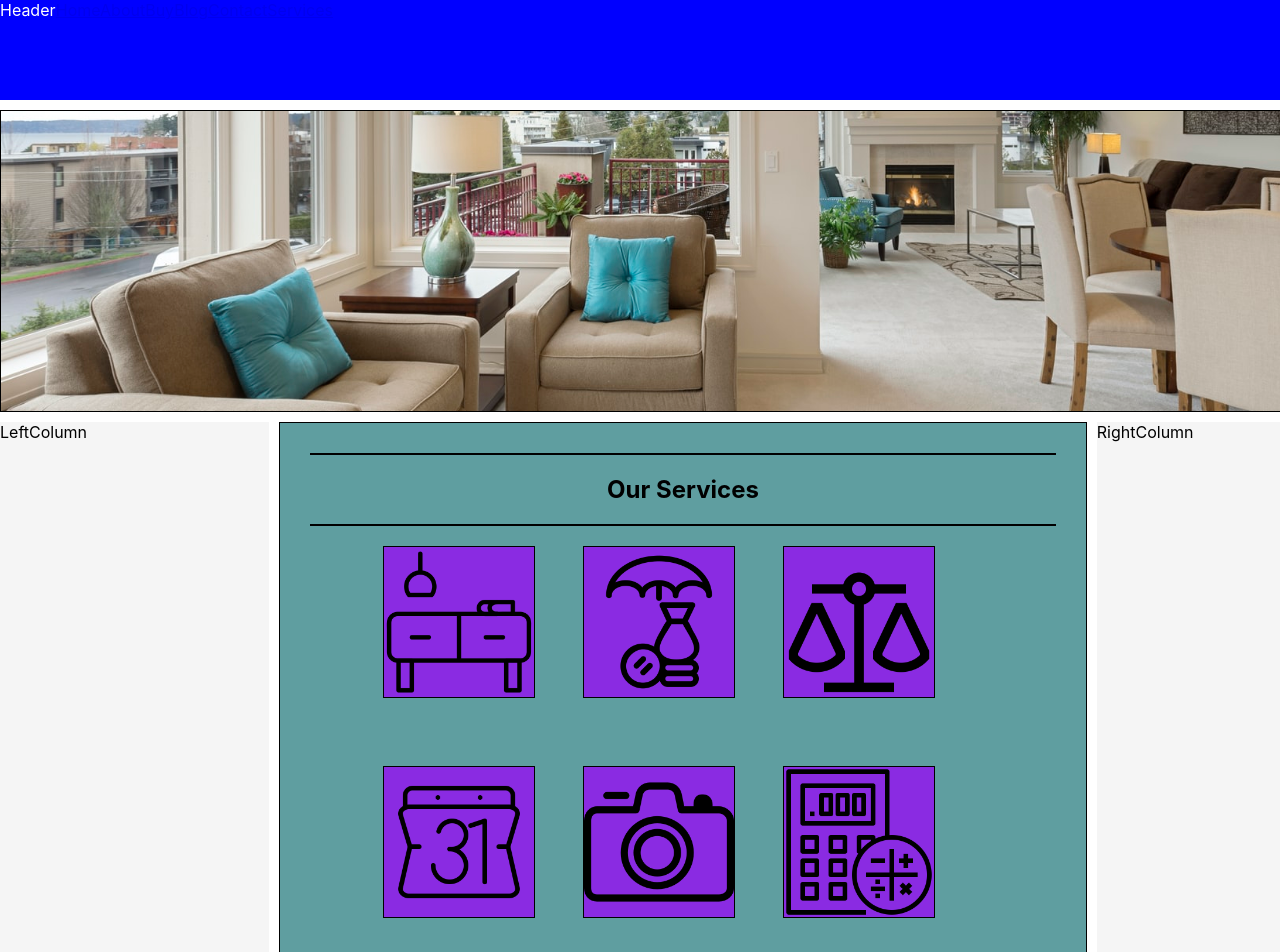
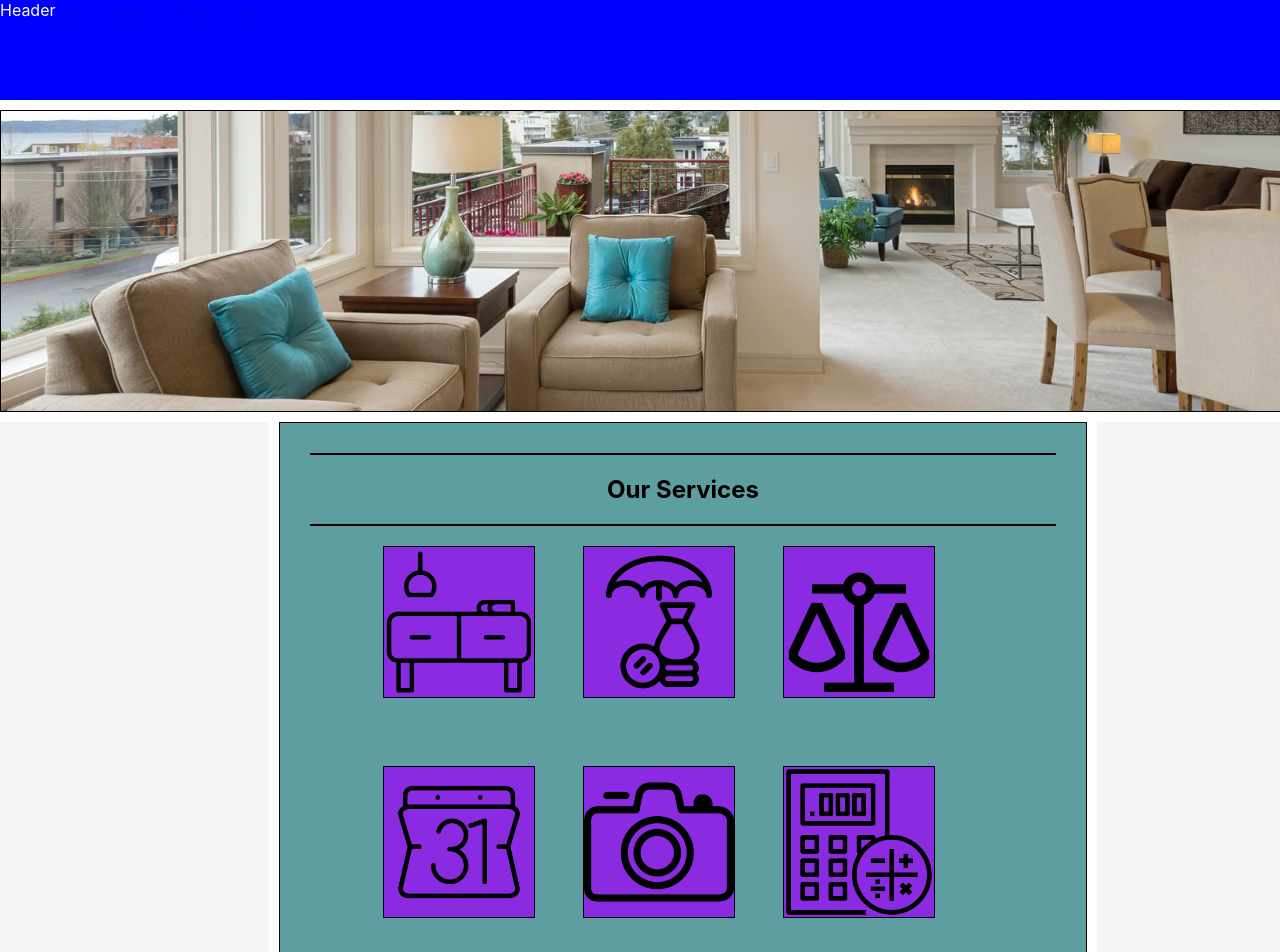
Before and after one commit to Oggilit0/Real-estate, a React (Create React App) app: page /services in a window 1280 px wide. Shown: the top 952 px of the page. Built offline with nearby package versions, Linux system fonts and the light colour scheme.

Commit message:
Tidy up code

```diff
--- a/src/components/LeftColumn.js
+++ b/src/components/LeftColumn.js
@@ -1,7 +1,5 @@
 const LeftColumn = () => {
-  return (
-    <div className = "left-column" >LeftColumn</div>
-  )
-}
+  return <div className="left-column" />;
+};
 
 export default LeftColumn;
--- a/src/components/RightColumn.js
+++ b/src/components/RightColumn.js
@@ -1,7 +1,5 @@
 const RightColumn = () => {
-  return( <div className = "right-column">RightColumn</div>
-
-  )
+  return <div className="right-column" />;
 };
 
 export default RightColumn;
```
